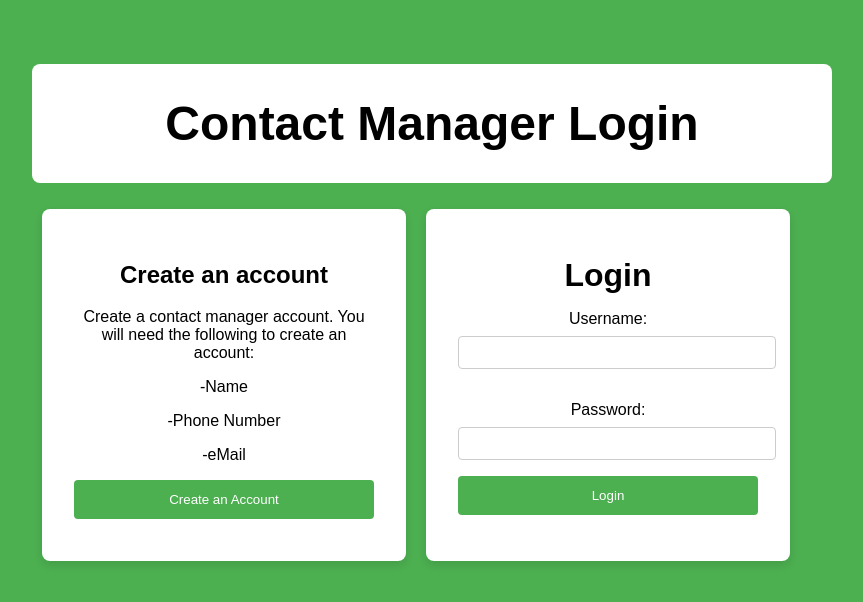
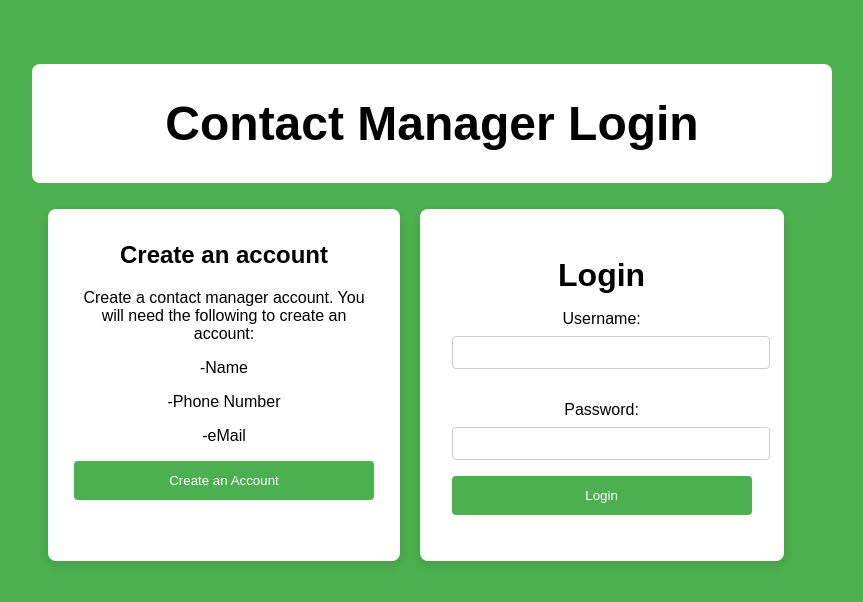
Before and after one commit to gnosx/contact-manager, a PHP site: page / in a window 1280 px wide. Shown: the top 602 px of the page, without its empty margins (224-1087 px from the left). Run offline with PHP 8.4, Linux system fonts and the light colour scheme.

Commit message:
Minnor changes

```diff
--- a/HTML/style.css
+++ b/HTML/style.css
@@ -32,7 +32,7 @@ body {
     display: flex;
     justify-content: center;
     align-items: center;
-    height: 100%vh;
+    height: 100%;
     margin: 0;
     margin-top: 2%;
     display: flex;
@@ -41,7 +41,7 @@ body {
 
 .left-text {
     background-color: white;
-    padding: 2rem;
+    padding: 2rem 2% 2rem 2%;
     border-radius: 8px;
     box-shadow: 0 4px 8px rgba(0, 0, 0, 0.1);
     width: 300px;
@@ -63,6 +63,10 @@ body {
 h1 {
     margin: 1rem;
     font-size: 200%;
+}
+
+h2 {
+    margin-top: 0rem;
 }
 
 label {
```
